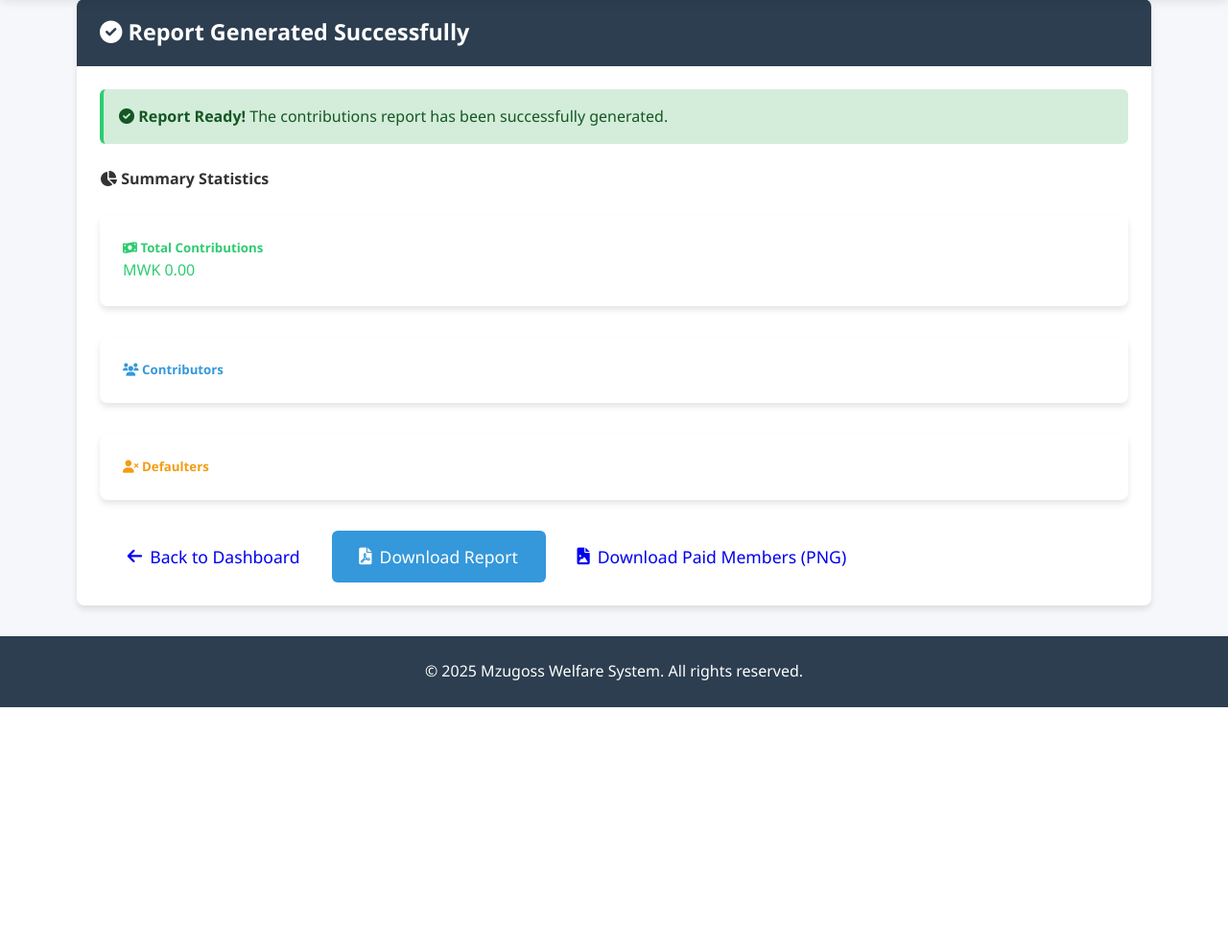
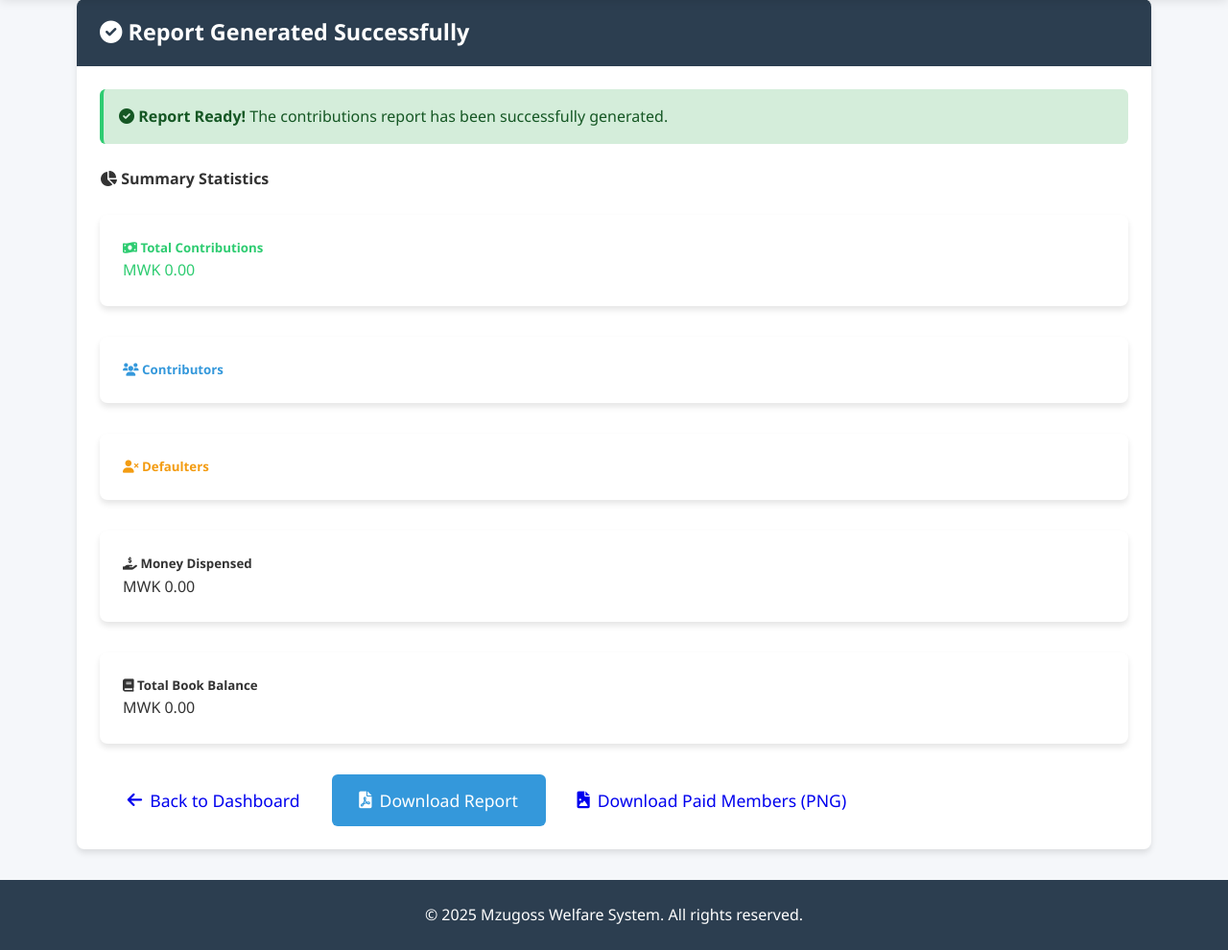
Before and after one commit to TgkCapture/welfare_system, a Flask app: template app/templates/report_preview.html in a window 1280 px wide. Shown: the part 71-1061 px from the top of the page at 96% size. Before the commit the page ends 808 px from the top, so only its background shows below. Run offline with Flask 3, Linux system fonts and the light colour scheme; the template is opened without the code that fills it, so the values that code supplies are empty.

Commit message:
feat: updated colums

```diff
--- a/app/templates/report_preview.html
+++ b/app/templates/report_preview.html
@@ -63,6 +63,38 @@
                         </div>
                     </div>
                 </div>
+
+                {% if money_dispensed is not none %}
+                <div class="col-md-4">
+                    <div class="card summary-card border-info">
+                        <div class="card-body">
+                            <h5 class="card-title text-info">
+                                <i class="fas fa-hand-holding-usd me-2"></i>
+                                Money Dispensed
+                            </h5>
+                            <p class="display-6 text-info">
+                                MWK {{ "%.2f"|format(money_dispensed) }}
+                            </p>
+                        </div>
+                    </div>
+                </div>
+                {% endif %}
+
+                {% if total_book_balance is not none %}
+                <div class="col-md-4">
+                    <div class="card summary-card border-dark">
+                        <div class="card-body">
+                            <h5 class="card-title text-dark">
+                                <i class="fas fa-book me-2"></i>
+                                Total Book Balance
+                            </h5>
+                            <p class="display-6 text-dark">
+                                MWK {{ "%.2f"|format(total_book_balance) }}
+                            </p>
+                        </div>
+                    </div>
+                </div>
+                {% endif %}
             </div>
 
             <div class="actions">
```
